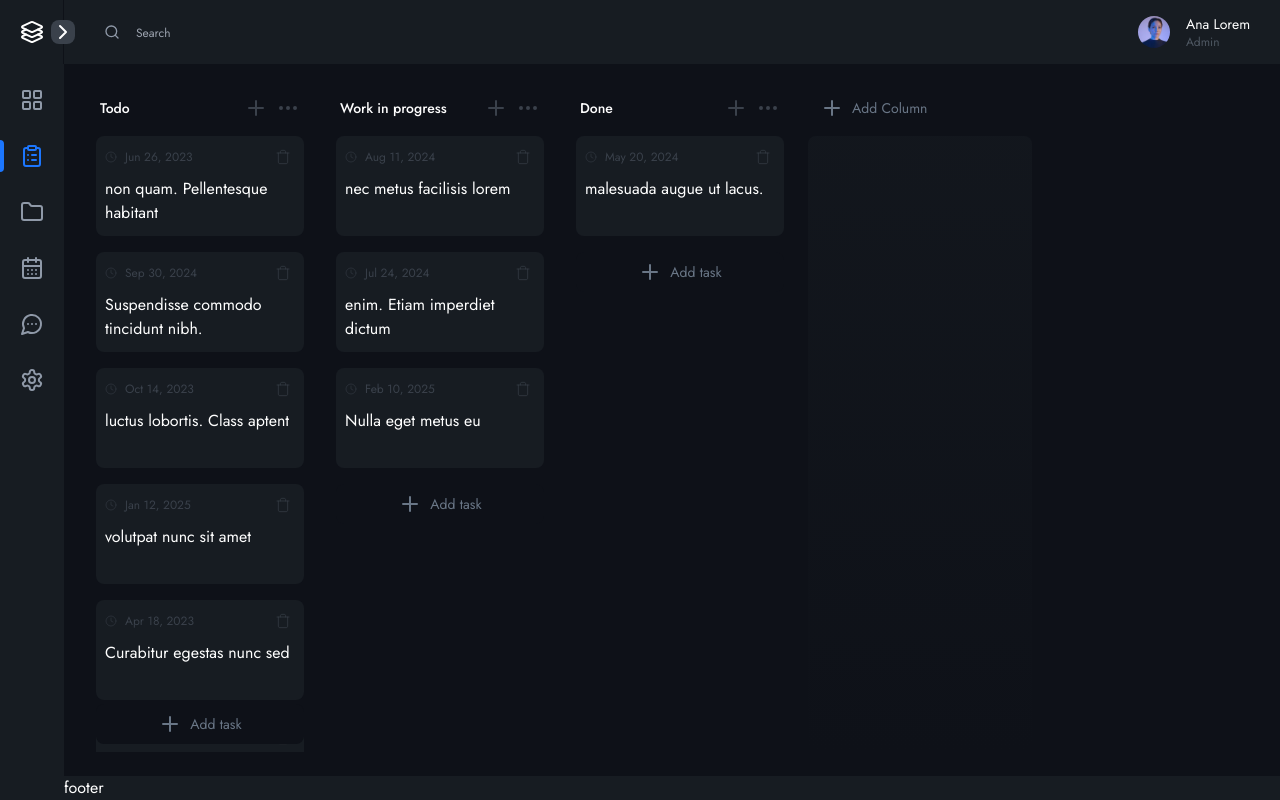
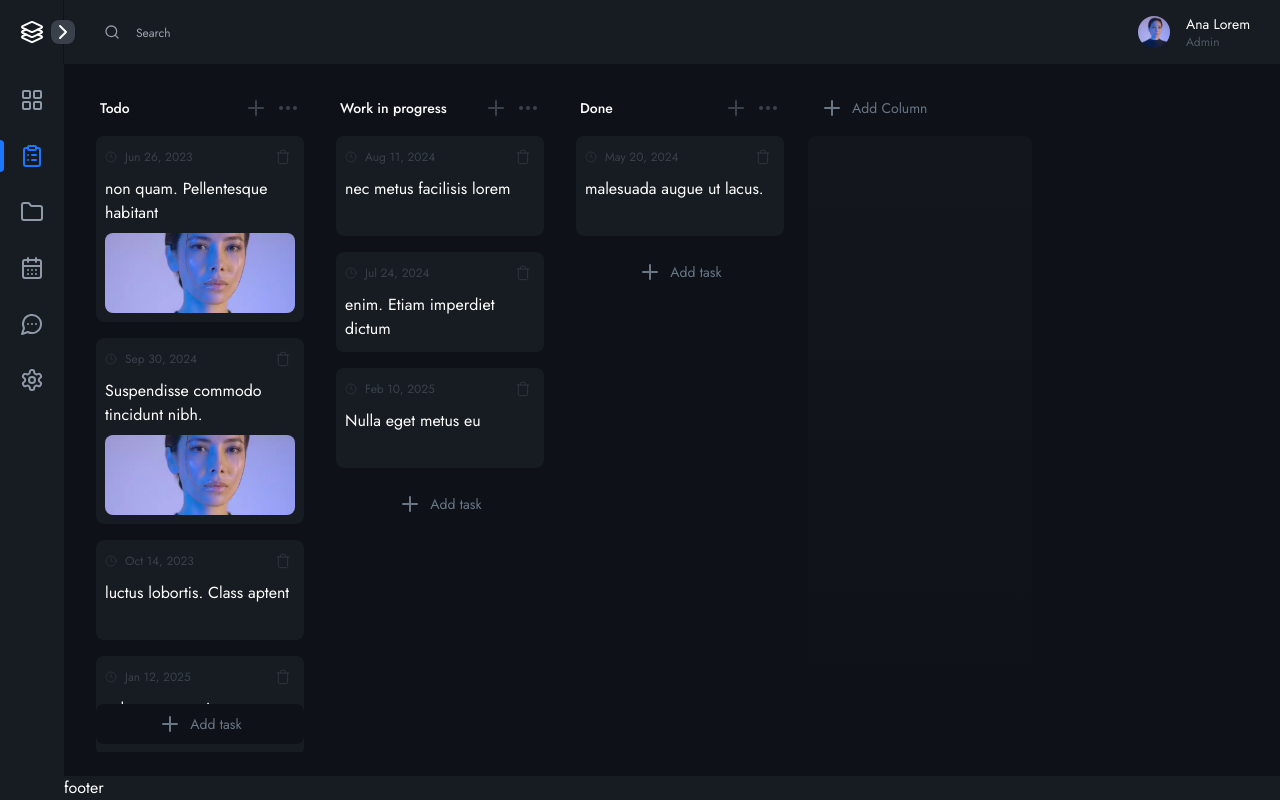
Before and after one commit to EleoRomario/hivemind, a Next.js app: page /tasks in a window 1280 px wide. Built offline with nearby package versions, Linux system fonts and the light colour scheme.

Commit message:
Añadida funcionalidad de fecha y imagen a las tareas

```diff
--- a/src/app/tasks/page.tsx
+++ b/src/app/tasks/page.tsx
@@ -19,7 +19,7 @@ import {
 } from '@dnd-kit/core';
 import { SortableContext, arrayMove } from '@dnd-kit/sortable';
 import { Plus } from 'lucide-react';
-import { useEffect, useMemo, useRef, useState } from 'react';
+import { startTransition, useEffect, useMemo, useRef, useState } from 'react';
 import { createPortal } from 'react-dom';
 
 export default function PageTasks() {
@@ -127,6 +127,11 @@ export default function PageTasks() {
     const newTask: Task = {
       id: generateId(),
       columnId,
+      date: new Date().toLocaleDateString('en-US', {
+        month: 'short',
+        day: 'numeric',
+        year: 'numeric',
+      }),
       title: `Task ${tasks.length + 1}`,
     };
 
@@ -225,32 +230,33 @@ export default function PageTasks() {
 
     if (!isActiveATask) return;
 
-    // Im dropping a Task over another Task
     if (isActiveATask && isOverATask) {
+      startTransition(() => {
         setTasks((tasks) => {
           const activeIndex = tasks.findIndex((t) => t.id === activeId);
           const overIndex = tasks.findIndex((t) => t.id === overId);
 
           if (tasks[activeIndex].columnId != tasks[overIndex].columnId) {
-          // Fix introduced after video recording
             tasks[activeIndex].columnId = tasks[overIndex].columnId;
             return arrayMove(tasks, activeIndex, overIndex - 1);
           }
 
           return arrayMove(tasks, activeIndex, overIndex);
         });
+      });
     }
 
     const isOverAColumn = over.data.current?.type === 'Column';
 
-    // Im dropping a Task over a column
     if (isActiveATask && isOverAColumn) {
+      startTransition(() => {
         setTasks((tasks) => {
           const activeIndex = tasks.findIndex((t) => t.id === activeId);
 
           tasks[activeIndex].columnId = overId;
-        console.log('DROPPING TASK OVER COLUMN', { activeIndex });
+          // console.log('DROPPING TASK OVER COLUMN', { activeIndex });
           return arrayMove(tasks, activeIndex, activeIndex);
+        });
       });
     }
   }
--- a/src/components/modules/tasks/TaskCard.tsx
+++ b/src/components/modules/tasks/TaskCard.tsx
@@ -5,6 +5,7 @@ import { useSortable } from '@dnd-kit/sortable';
 import { CSS } from '@dnd-kit/utilities';
 import clsx from 'clsx';
 import { Clock, Trash } from 'lucide-react';
+import Image from 'next/image';
 
 type Props = {
   task: Task;
@@ -31,6 +32,7 @@ export default function TaskCard({ task, deleteTask, updateTask }: Props) {
   const style = {
     transition,
     transform: CSS.Transform.toString(transform),
+    minHeight: 'fit-content',
   };
 
   if (isDragging) {
@@ -61,7 +63,7 @@ const CardContent = ({ task, className, deleteTask }: Card) => {
   return (
     <div
       className={clsx(
-        'relative flex h-[100px] min-h-[100px] cursor-grab flex-col items-center gap-2 rounded-lg border border-transparent bg-bunker-900 p-2 text-left transition hover:border-bunker-800',
+        'relative flex min-h-[100px] cursor-grab flex-col items-center gap-2 rounded-lg border border-transparent bg-bunker-900 p-2 text-left transition hover:border-bunker-800',
         className,
       )}
     >
@@ -77,9 +79,18 @@ const CardContent = ({ task, className, deleteTask }: Card) => {
           orientation="left"
         />
       </div>
-      <p className="my-auto h-[90%] w-full overflow-y-auto overflow-x-hidden whitespace-pre-wrap text-white">
+      <h4 className="w-full overflow-y-auto overflow-x-hidden whitespace-pre-wrap text-white">
         {task.title}
-      </p>
+      </h4>
+      {task.image && (
+        <Image
+          src={task.image}
+          alt={task.title}
+          width={300}
+          height={200}
+          className="h-20 w-full rounded-lg object-cover"
+        />
+      )}
     </div>
   );
 };
--- a/src/constants/tasks.ts
+++ b/src/constants/tasks.ts
@@ -6,6 +6,7 @@ export const TASKS: Task[] = [
     columnId: 'todo',
     date: 'Jun 26, 2023',
     title: 'non quam. Pellentesque habitant',
+    image: '/images/avatar.webp',
     description: 'convallis erat, eget tincidunt dui',
   },
   {
@@ -13,6 +14,7 @@ export const TASKS: Task[] = [
     columnId: 'todo',
     date: 'Sep 30, 2024',
     title: 'Suspendisse commodo tincidunt nibh.',
+    image: '/images/avatar.webp',
     description: 'nec luctus felis purus ac',
   },
   {
--- a/src/types/types.ts
+++ b/src/types/types.ts
@@ -10,5 +10,6 @@ export type Task = {
   columnId: Id;
   title: string;
   date?: string;
+  image?: string;
   description?: string;
 };
```
Lines whose indentation alone changed are shown as unchanged.
